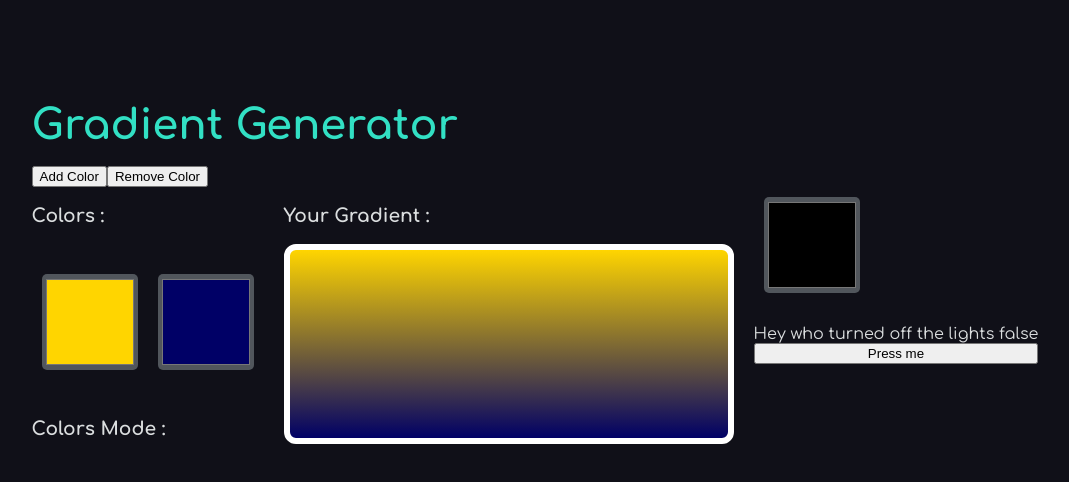
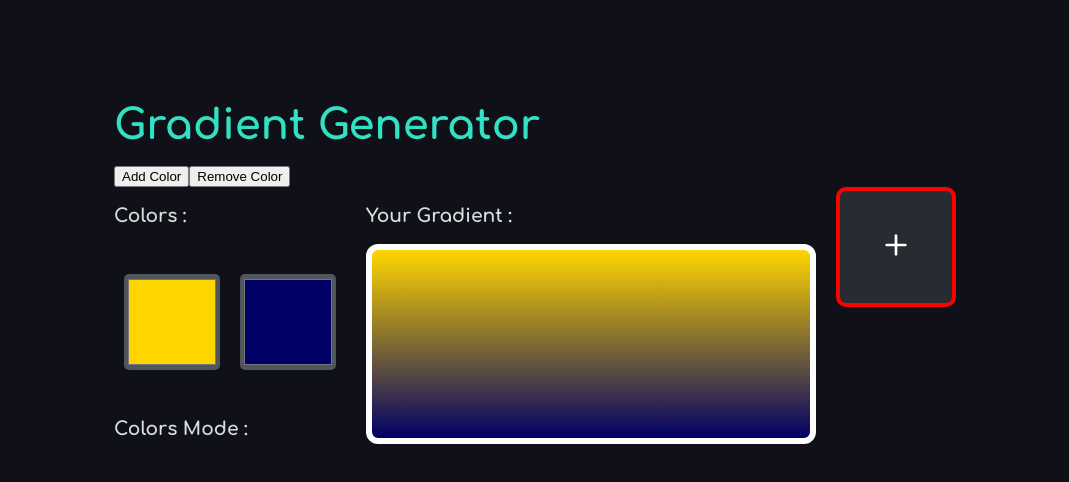
Before and after one commit to naveensinghp/Playground-Stuff, a Next.js app: page / in a window 1280 px wide. Shown: the top 482 px of the page, without its empty margins (105-1174 px from the left). Built offline with nearby package versions, Linux system fonts and the light colour scheme.

Commit message:
no message

```diff
--- a/pages/index.js
+++ b/pages/index.js
@@ -19,14 +19,10 @@ export default function Home() {
           <App />
         </main>
       <style jsx global>{`
-        /* :root {
-            --color-gray-50: hsl(210deg, 19%, 10%);
-        }, */
         html,
         body {
           --bg: #101018;
           --color: #DBDEDF;
-          --test: 'hotpink';
           padding: 0;
           margin: 0;
           background: var(--bg);
--- a/src/components/GradientGen/GradientGen.js
+++ b/src/components/GradientGen/GradientGen.js
@@ -112,8 +112,6 @@ function GradientGen() {
             })}
           </form> */}
           <h3>Colors Mode : </h3>
-
-
           {/* <Slider /> */}
         </div>
         <div className={styles.rowright}>
@@ -139,7 +137,7 @@ function GradientGen() {
               </span>
             </span>
         </div>   */}
-        <Test />
+        <TestAdd  addColor={addColor} />
 
         {/* <a className={styles.tt1}>Hover Me</a>
         <div className={styles.tt2}>Stuff Shown on Hover</div> */}
@@ -150,7 +148,8 @@ function GradientGen() {
   );
 }
 
-function TestAdd(){
+function TestAdd({addColor}){
+  console.log('addColor',addColor)
   const [defaultcolor,setDefaultColor] = React.useState('#FF0040')
   const [isClicked,setClicked] = React.useState(false)
   function onClickInput(){
@@ -159,9 +158,9 @@ function TestAdd(){
   }
   return(
     <Wrapper>
-       <Button>
+       <Button onClick={addColor}>
           <AddIconPosition>
-              <Plus size={28} />
+              <Plus size={32} />
           </AddIconPosition>
        </Button>
     </Wrapper>
@@ -216,16 +215,20 @@ const BtnWrapper = styled.button`
 `
 
 const Button = styled.button`
-  background-color: #04AA6D;
-  border: none;
+  background-color: hsl(212.73deg 12.36% 17.45%);
+  border: 4px solid red;
   color: white;
   padding: 15px 32px;
   text-align: center;
   text-decoration: none;
   display: inline-block;
-  height: 140px;
+  height: 120px;
   width: 120px;
   cursor: pointer;
+  border-radius: 10px;
+  &:hover{
+    border: 4px solid yellow;
+  }
 `;
 
 const AddIconPosition = styled.div`
```
